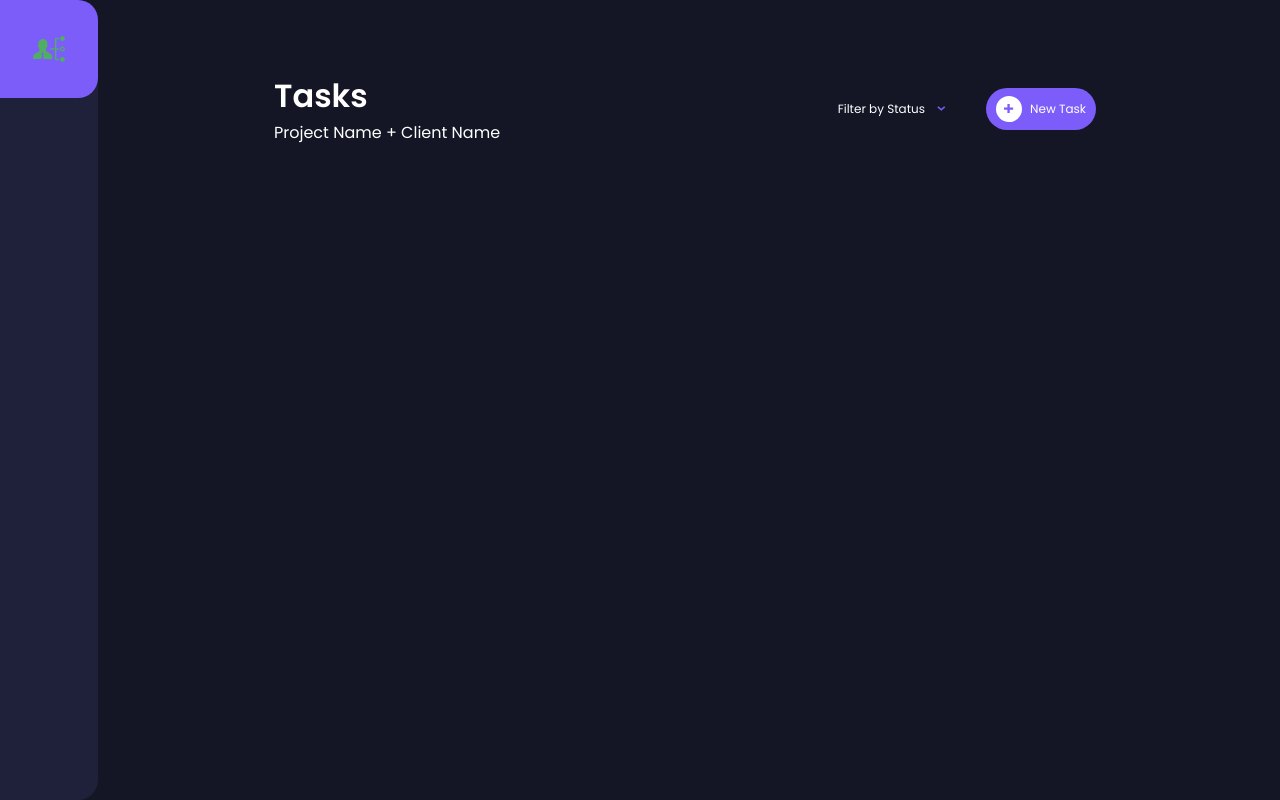
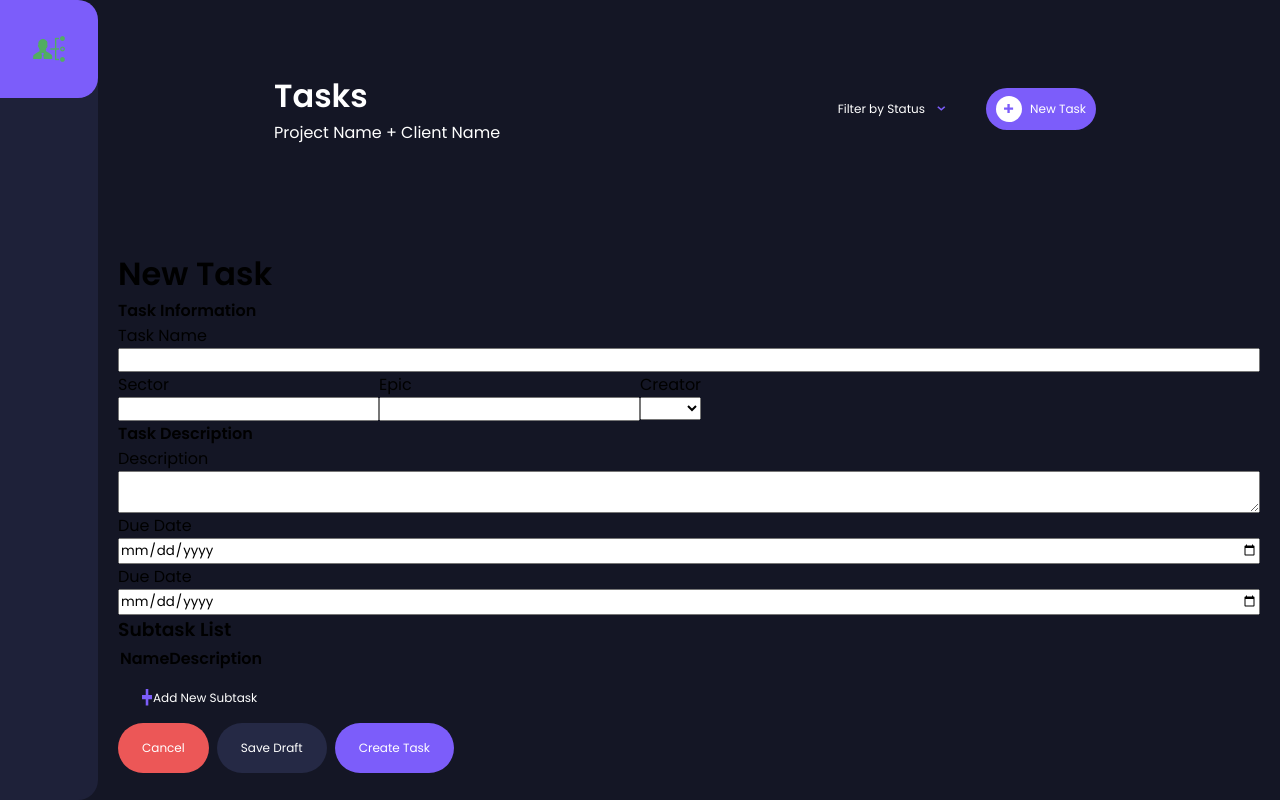
Before and after one commit to rafaelxvr/proflow, a Vue app in the folder src/view/: page / in a window 1280 px wide. Built offline with nearby package versions, Linux system fonts and the light colour scheme.

Commit message:
feat: html for TaskModal component

```diff
--- a/src/view/src/App.vue
+++ b/src/view/src/App.vue
@@ -3,6 +3,7 @@
         <NavigationBar/>
         <div class="app-content flex flex-column">
             <router-view />
+            <TaskModal />
         </div>
     </div>
     <div v-else class="mobile-message flex flex-column">
@@ -13,6 +14,7 @@
 
 <script>
 import NavigationBar from "@/components/NavigationBar.vue";
+import TaskModal from "@/components/TaskModal.vue"
     export default {
         data() {
           return {
@@ -20,7 +22,8 @@ import NavigationBar from "@/components/NavigationBar.vue";
           }
         },
         components: {
-            NavigationBar
+            NavigationBar,
+            TaskModal
         },
         created(){
           this.checkScreen();
--- /dev/null
+++ b/src/view/src/components/TaskModal.vue
@@ -0,0 +1,102 @@
+<template>
+  <div @click="checkClick" ref="taskWrap" class="task-wrap flex flex-column">
+      <form @submit.prevent="submitForm" class="task-content">
+          <h1>New Task</h1>
+          <div class="task-information flex flex-column">
+            <h4>Task Information</h4>
+              <div class="input flex flex-column">
+                  <label for="taskName">Task Name</label>
+                  <input required type="text" id="taskName" v-model="taskName">
+              </div>
+              <div class="task-details flex">
+                  <div class="input flex flex-column">
+                      <label for="taskSector">Sector</label>
+                      <input required type="text" id="taskSector" v-model="taskSector">
+                  </div>
+                  <div class="input flex flex-column">
+                      <label for="taskEpic">Epic</label>
+                      <input required type="text" id="taskEpic" v-model="taskEpic">
+                  </div>
+                  <div class="input flex flex-column">
+                      <label for="taskCreator">Creator</label>
+                      <select v-model="taskCreator">
+                          <option v-for="user in usersList" :value="user" :key="user.id">{{ user }}</option>
+                      </select>
+                  </div>
+              </div>
+          </div>
+          <div class="task-description flex flex-column">
+              <h4>Task Description</h4>
+              <div class="input flex flex-column">
+                  <label for="taskDescription">Description</label>
+                  <textarea required id="taskDescription" v-model="taskDescription" />
+              </div>
+          </div>
+          <div class="input flex flex-column">
+              <label for="taskStartDate">Due Date</label>
+              <input required type="date" id="taskStartDate" v-model="taskStartDate">
+          </div>
+          <div class="input flex flex-column">
+              <label for="taskDueDate">Due Date</label>
+              <input required type="date" id="taskDueDate" v-model="taskDueDate">
+          </div>
+
+          <div class="task-subtasks">
+              <h3>Subtask List</h3>
+              <table class="subtask-list">
+                  <tr class="table-heading flex">
+                      <th class="subtask-name">Name</th>
+                      <th class="subtask-description">Description</th>
+                  </tr>
+                  <tr class="table-subtask flex" v-for="subtask in subtaskList" :key="subtask.id">
+                      <td class="subtask-name"><input type="text" v-model="subtask.name" /></td>
+                      <td class="subtask-description"><input type="text" v-model="subtask.description" /></td>
+                      <img @click="deleteSubtask(subtask.id)" src="@/assets/icon-delete.svg" alt="" />
+                  </tr>
+              </table>
+
+              <div @click="addNewSubtask" class="flex button">
+                  <img src="@/assets/icon-plus.svg" alt="" />
+                  Add New Subtask
+              </div>
+          </div>
+
+          <div class="save flex">
+              <div class="left">
+                  <button type="button" @click="closeTask" class="red">Cancel</button>
+              </div>
+              <div class="right flex">
+                  <button v-if="!editTask" type="submit" @click="saveDraft" class="dark-purple">Save Draft</button>
+                  <button v-if="!editTask" type="submit" @click="publishTask" class="purple">Create Task</button>
+                  <button v-if="editTask" type="sumbit" class="purple">Update Task</button>
+              </div>
+          </div>
+      </form>
+  </div>
+</template>
+
+<script>
+export default {
+    name: "TaskModal",
+    data() {
+        return {
+            taskId: null,
+            taskName: null,
+            taskSector: null,
+            taskEpic: null,
+            taskCreator: null,
+            taskDescription: null,
+            taskStartDate: null,
+            taskDueDate: null,
+            projectName: null,
+            clientName: null,
+            subtaskList: [],
+            usersList: []
+        }
+    }
+}
+</script>
+
+<style scoped>
+
+</style>
```
